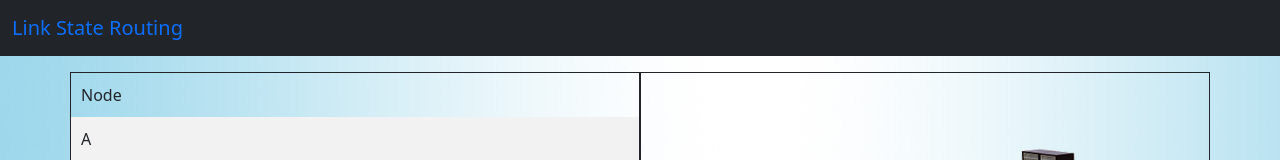
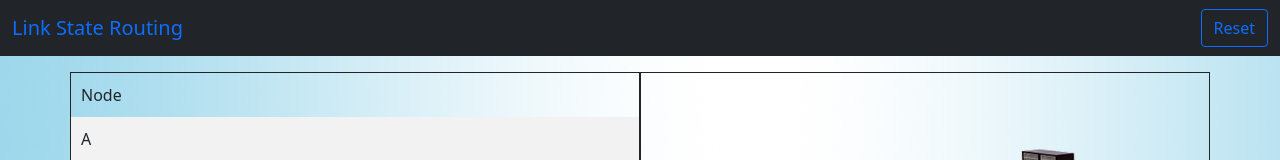
Before and after one commit to drishyavaishya/Link-State-Routing, a plain HTML site: page path.html in a window 1280 px wide. Shown: the top 160 px of the page. Drawn offline with nearby package versions, Linux system fonts and the light colour scheme.

Commit message:
Update path.html

```diff
--- a/path.html
+++ b/path.html
@@ -13,6 +13,7 @@
     <nav class="navbar bg-dark">  <!--navbar-->
       <div class="container-fluid">
         <a class="navbar-brand text-center">Link State Routing</a>
+        <button onclick="redirecttopage()" class="btn btn-outline-primary" type="submit">Reset</button>
       </div>
     </nav>
     <div class="container mt-3">
```
